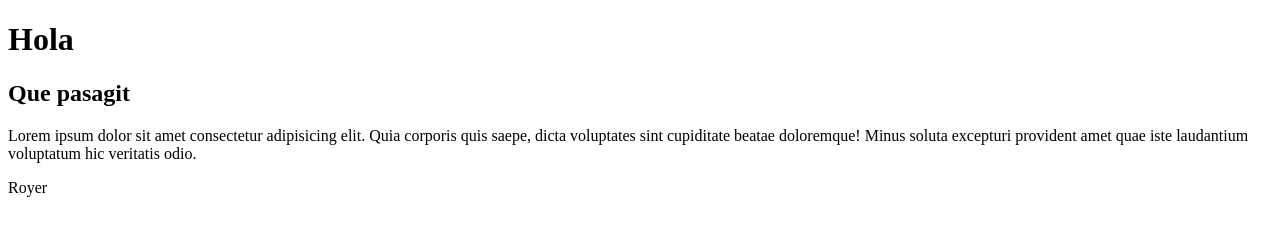
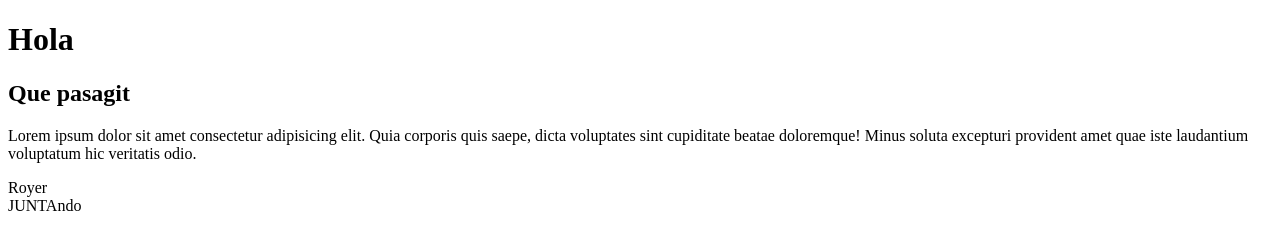
Before and after one commit to WizardRRR/Pruebas, a plain HTML site: page index.html in a window 1280 px wide. Drawn offline with Linux system fonts and the light colour scheme.

Commit message:
ramas juntadas

```diff
--- a/index.html
+++ b/index.html
@@ -21,5 +21,8 @@
     <div>
       Royer
     </div>
+    <div>
+      JUNTAndo
+    </div>
   </body>
 </html>
```
